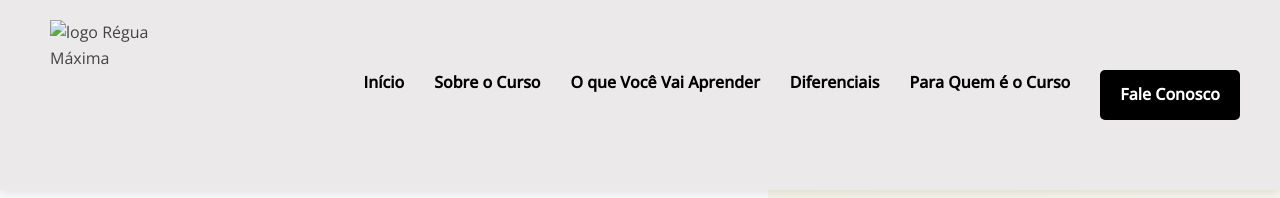
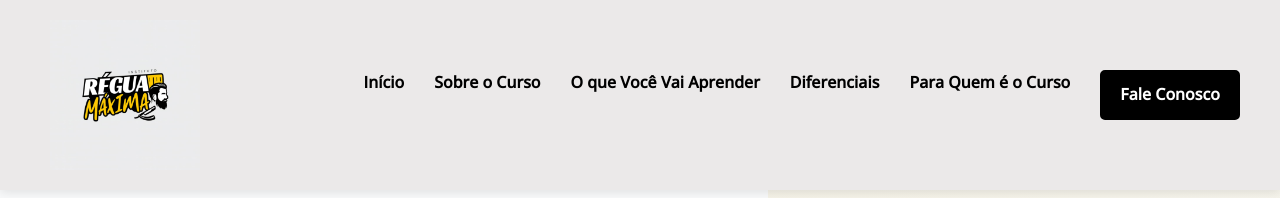
Before and after one commit to DavidSantosOliveira/Instituto-Regua-Maxima, a plain HTML site: page index.html in a window 1280 px wide. Shown: the top 198 px of the page. Drawn offline with nearby package versions, Linux system fonts and the light colour scheme.

Commit message:
Update logo image paths in index.html

```diff
--- a/index.html
+++ b/index.html
@@ -659,7 +659,7 @@
         <div class="container header-container">
             <div class="logo">
                 <div class="logo-text">
-                    <img src="img/logocursobarbeiro.jpeg" alt="logo Régua Máxima">
+                    <img src="logocursobarbeiro.jpeg" alt="logo Régua Máxima">
 
                 </div>
             </div>
@@ -930,7 +930,7 @@
             <div class="footer-content">
                 <div class="footer-logo">
                     <div class="logo-text">
-                        <img src="img/logocursobarbeiro(fundopreto).jpeg" alt="logo Régua Máxima">
+                        <img src="logocursobarbeiro(fundopreto).jpeg" alt="logo Régua Máxima">
 
                     </div>
                 </div>
```
